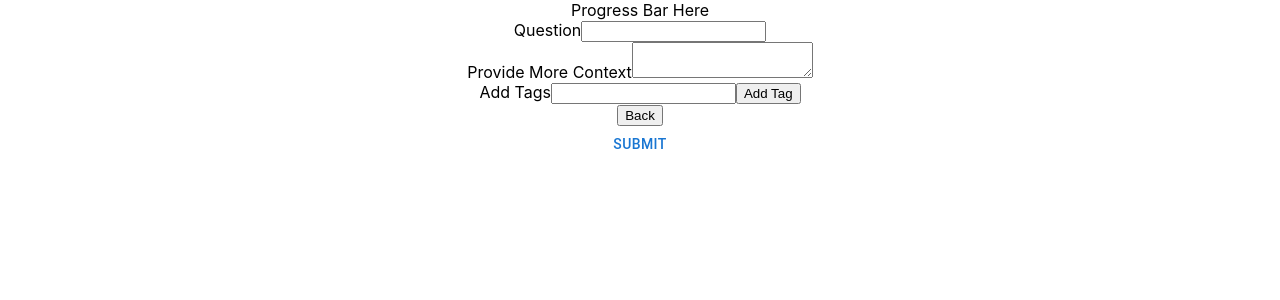
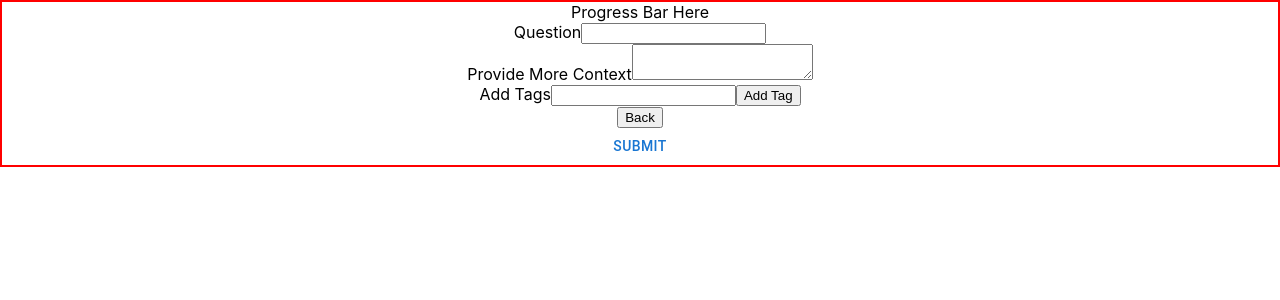
Before and after one commit to mental-health-org/mental-health-fe, a React (Create React App) app: page /#/ask in a window 1280 px wide. Shown: the top 300 px of the page. Built offline with nearby package versions, Linux system fonts and the light colour scheme.

Commit message:
Add new scss files

```diff
--- a/src/containers/askPage/AskPage.tsx
+++ b/src/containers/askPage/AskPage.tsx
@@ -2,7 +2,7 @@ import React, { useState } from 'react'
 import NewQuestionForm from '../../components/newQuestionForm/NewQuestionForm'
 import SubmissionModal from '../../components/SubmissionModal/SubmissionModal'
 import AfterQuestionSubmitPage from '../../components/AfterQuestionSubmitPage/AfterQuestionSubmitPage';
-import '../../styles/AskPAge.scss'
+import '../../styles/AskPage.scss'
 
 interface Question {
   id: number;
@@ -28,7 +28,7 @@ const AskPage = () => {
   };
 
   return (
-    <main className='MainContent_Container'>
+    <main className='MainContent--container'>
      {!isSubmitClicked && <NewQuestionForm addQuestion={addQuestion} changeIsSubmittedToTrue={changeIsSubmittedToTrue}/>}
      {isSubmitClicked && <AfterQuestionSubmitPage changeIsSubmittedToFalse={changeIsSubmittedToFalse}/>}
     </main>
--- a/src/styles/AskPAge.scss
+++ b/src/styles/AskPAge.scss
@@ -0,0 +1,3 @@
+.MainContent--container {
+  border: solid red 2px;
+}
```
Also changed, not shown: src/styles/AfterSuccessfulSubmitPage.scss (added), src/styles/NewQuestionForm.scss (added), src/styles/SubmissionModal.scss (added).
